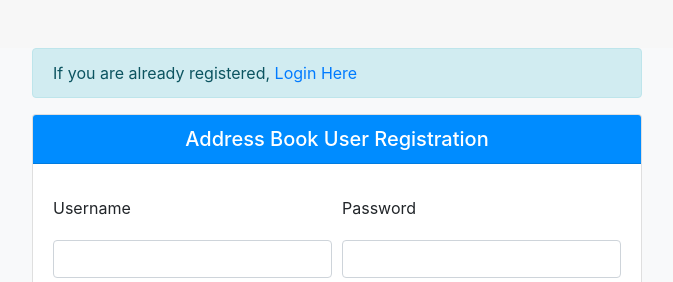
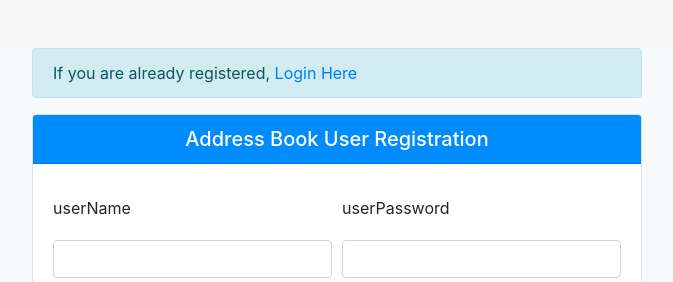
Before and after one commit to ajinkyakambe/cfp-addressbook, a React (Create React App) app: page /register in a window 1280 px wide. Shown: the top 282 px of the page, without its empty margins (303-976 px from the left). Built offline with nearby package versions, Linux system fonts and the light colour scheme.

Commit message:
Few modification

```diff
--- a/src/Components/AddressBookForm/addressBookForm.jsx
+++ b/src/Components/AddressBookForm/addressBookForm.jsx
@@ -11,11 +11,14 @@ import 'react-toastify/dist/ReactToastify.css';
 
 const AddressBookForm = (props) =>{
 
+  // React router method init
+  let navigate = useNavigate();
 
-  let navigate = useNavigate();
+
    // Get the addressEntityId param from the URL.
    let { addressEntityId } = useParams();
 
+   // Use state Hook
   const [contact, setContact] = useState({
     allState :"",
     allCity: "",
@@ -30,6 +33,7 @@ const AddressBookForm = (props) =>{
 
   });
 
+  // Handle input arrow function
   const handleInput = (event) =>{
     const name = event.target.name;
     const value = event.target.value;
@@ -72,9 +76,7 @@ const getJsonCityData=()=>{
       return response.json();
     })
     .then((response)=> {
-
       setData(response);
-
     });
 }
 
--- a/src/Components/DisplayData/DisplayData.jsx
+++ b/src/Components/DisplayData/DisplayData.jsx
@@ -1,4 +1,4 @@
-import React, {useState} from 'react';
+import React from 'react';
 import deleteIcon from "../../Assets/icons/delete-black-18dp.svg";
 import editIcon from "../../Assets/icons/create-black-18dp.svg";
 import './displayData.scss';
@@ -50,9 +50,7 @@ export default function DisplayData(props) {
 
 
   return (
-    <>
-
-
+    <> {/** React fragment short hand */}
     <table id="table-display" className="table">
           <thead>
             <tr>
--- a/src/_helpers/token.js
+++ b/src/_helpers/token.js
@@ -1,5 +1,6 @@
 let tokenValue;
 let userObject = localStorage.getItem("user");
+console.log(userObject);
 if(userObject === null){
     tokenValue = 0;
 
--- a/src/registration/Registration.jsx
+++ b/src/registration/Registration.jsx
@@ -16,8 +16,8 @@ function Registration(){
 
     // Form validation rules
     const formValidationSchema = Yup.object().shape({
-        username: Yup.string().required('Username is required'),
-        password: Yup.string().min(6,'Password must be at least 6 characters.').required('Password is required'),
+        userName: Yup.string().required('username is required'),
+        userPassword: Yup.string().min(6,'Password must be at least 6 characters.').required('Password is required'),
         email: Yup.string().email('Email is invalid').required('Email is required')
     });
     const formOptions = {resolver: yupResolver(formValidationSchema)};
@@ -49,14 +49,14 @@ function Registration(){
                     <form onSubmit={handleSubmit(onSubmit)}>
                         <div className="form-row">
                             <div className="form-group col">
-                                <label>Username</label>
-                                <input name="username" type="text" {...register('username')} className={`form-control ${errors.username ? 'is-invalid' : ''}`} />
-                                <div className="invalid-feedback">{errors.username?.message}</div>
+                                <label>userName</label>
+                                <input name="userName" type="text" {...register('userName')} className={`form-control ${errors.userName ? 'is-invalid' : ''}`} />
+                                <div className="invalid-feedback">{errors.userName?.message}</div>
                             </div>
                             <div className="form-group col">
-                                <label>Password</label>
-                                <input name="password" type="text" {...register('password')} className={`form-control ${errors.password ? 'is-invalid' : ''}`} />
-                                <div className="invalid-feedback">{errors.password?.message}</div>
+                                <label>userPassword</label>
+                                <input name="userPassword" type="text" {...register('userPassword')} className={`form-control ${errors.userPassword ? 'is-invalid' : ''}`} />
+                                <div className="invalid-feedback">{errors.userPassword?.message}</div>
                             </div>
                         </div>
                         <div className="form-row">
```
